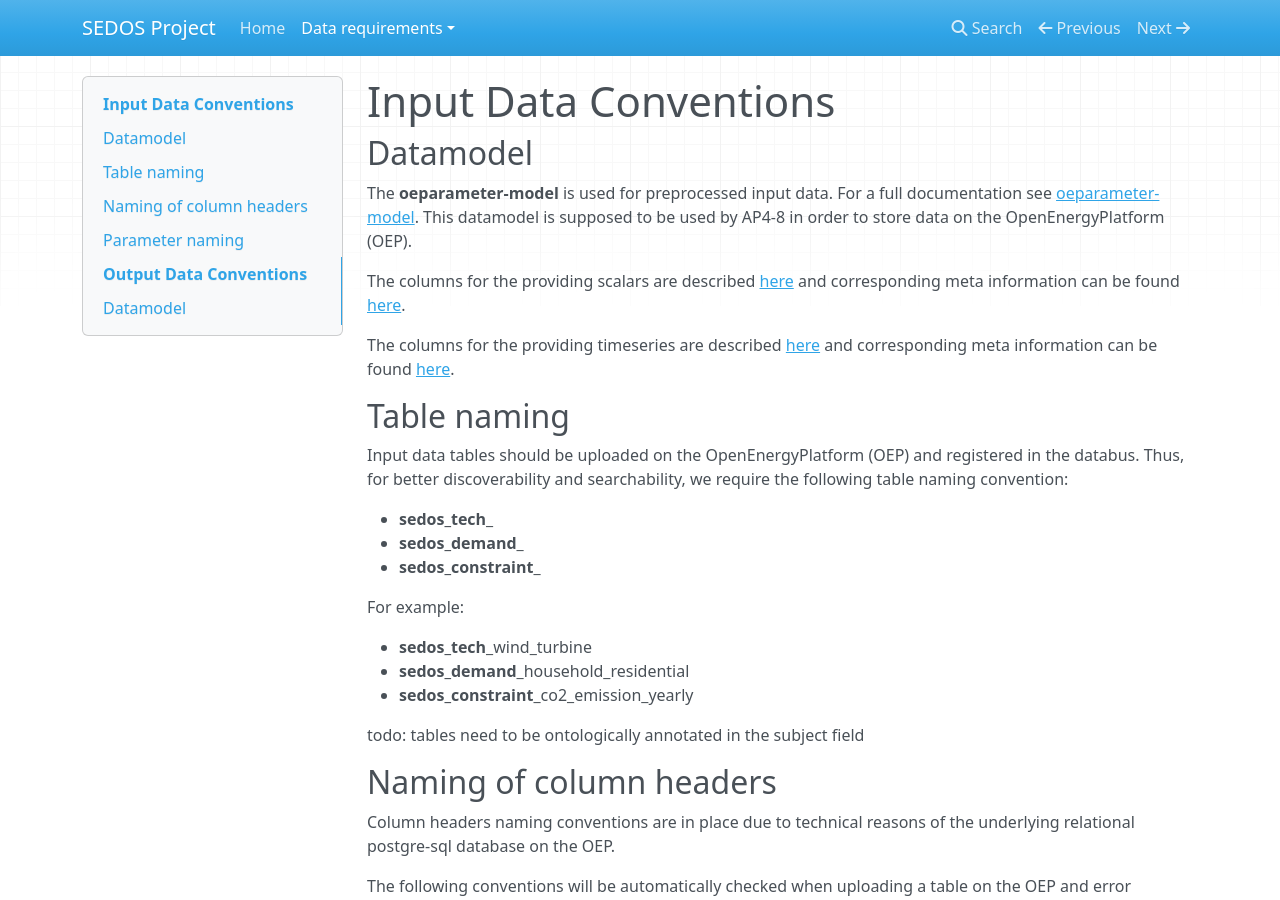
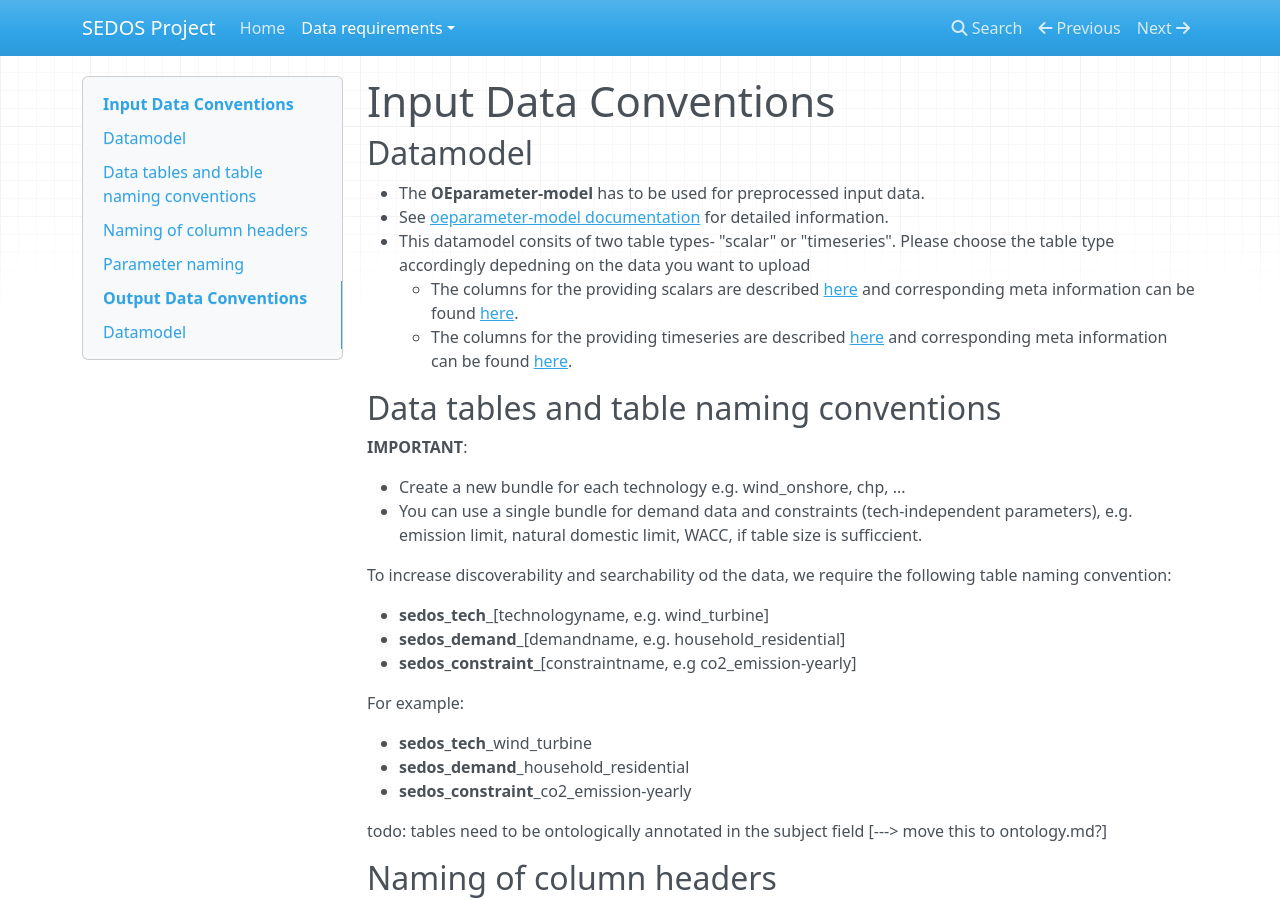
Before and after one commit to sedos-project/organization, an MkDocs documentation site: the page built from docs/data_requirements/input_data.md, in a window 1280 px wide and 900 px high. Built offline with MkDocs 1.6.1, drawn with Linux system fonts in a browser that asks for light colours; nearby versions of some CDN libraries.

Commit message:
update input_data.md

```diff
--- a/docs/data_requirements/input_data.md
+++ b/docs/data_requirements/input_data.md
@@ -3,29 +3,34 @@
 
 ## Datamodel
 
-The **oeparameter-model** is used for preprocessed input data. For a full documentation see [oeparameter-model](https://github.com/sedos-project/oedatamodel#oedatamodel-parameter).
-This datamodel is supposed to be used by AP4-8 in order to store data on the OpenEnergyPlatform (OEP).
+- The **OEparameter-model** has to be used for preprocessed input data.
+- See [oeparameter-model documentation](https://github.com/sedos-project/oedatamodel#oedatamodel-parameter) for detailed information.
+- This datamodel consits of two table types- "scalar" or "timeseries". Please choose the table type accordingly depedning on the data you want to upload
+	- The columns for the providing scalars are described [here](https://github.com/sedos-project/oedatamodel#scalar-description) and corresponding meta information can be found [here](https://github.com/sedos-project/oedatamodel/blob/main/extended_datamodel/datamodel_scalars.json).
+	- The columns for the providing timeseries are described [here](https://github.com/sedos-project/oedatamodel#timeseries-description) and corresponding meta information can be found [here](https://github.com/sedos-project/oedatamodel/blob/main/extended_datamodel/datamodel_timeseries.json).
 
-The columns for the providing scalars are described [here](https://github.com/sedos-project/oedatamodel#scalar-description) and corresponding meta information can be found [here](https://github.com/sedos-project/oedatamodel/blob/main/extended_datamodel/datamodel_scalars.json).
 
-The columns for the providing timeseries are described [here](https://github.com/sedos-project/oedatamodel#timeseries-description) and corresponding meta information can be found [here](https://github.com/sedos-project/oedatamodel/blob/main/extended_datamodel/datamodel_timeseries.json).
+## Data tables and table naming conventions
 
-## Table naming
+**IMPORTANT**:
 
-Input data tables should be uploaded on the OpenEnergyPlatform (OEP) and registered in the databus.
-Thus, for better discoverability and searchability, we require the following table naming convention:
+- Create a new bundle for each technology e.g. wind_onshore, chp, ...
+- You can use a single bundle for demand data and constraints (tech-independent parameters), e.g. emission limit, natural domestic limit, WACC, if table size is sufficcient.
 
-* **sedos_tech**_
-* **sedos_demand**_
-* **sedos_constraint**_
+To increase discoverability and searchability od the data, we require the following table naming convention:
+
+* **sedos_tech**_[technologyname, e.g. wind_turbine]
+* **sedos_demand**_[demandname, e.g. household_residential]
+* **sedos_constraint**_[constraintname, e.g co2_emission-yearly]
 
 For example:
 
 * **sedos_tech**_wind_turbine
 * **sedos_demand**_household_residential
-* **sedos_constraint**_co2_emission_yearly
+* **sedos_constraint**_co2_emission-yearly
 
-todo: tables need to be ontologically annotated in the subject field
+
+todo: tables need to be ontologically annotated in the subject field [---> move this to ontology.md?]
 
 ## Naming of column headers
 
```
